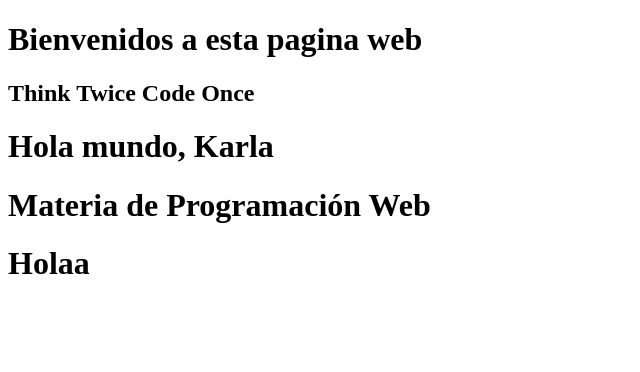
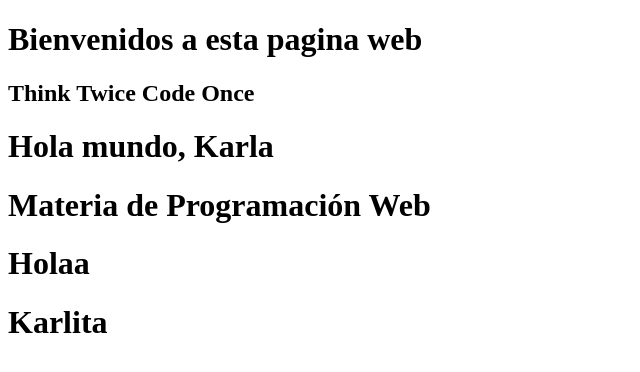
Before and after one commit to karlamartinez-22/karlacoding, a plain HTML site: page index.html in a window 1280 px wide. Shown: the whole page, without its empty margins (0-640 px from the left). Drawn offline with Linux system fonts and the light colour scheme.

Commit message:
Actualización

```diff
--- a/index.html
+++ b/index.html
@@ -12,5 +12,6 @@
     <h1>Hola mundo, Karla</h1>
     <h1>Materia de Programación Web</h1>
     <h1>Holaa</h1>
+    <h1>Karlita</h1>
 </body>
 </html>
```
